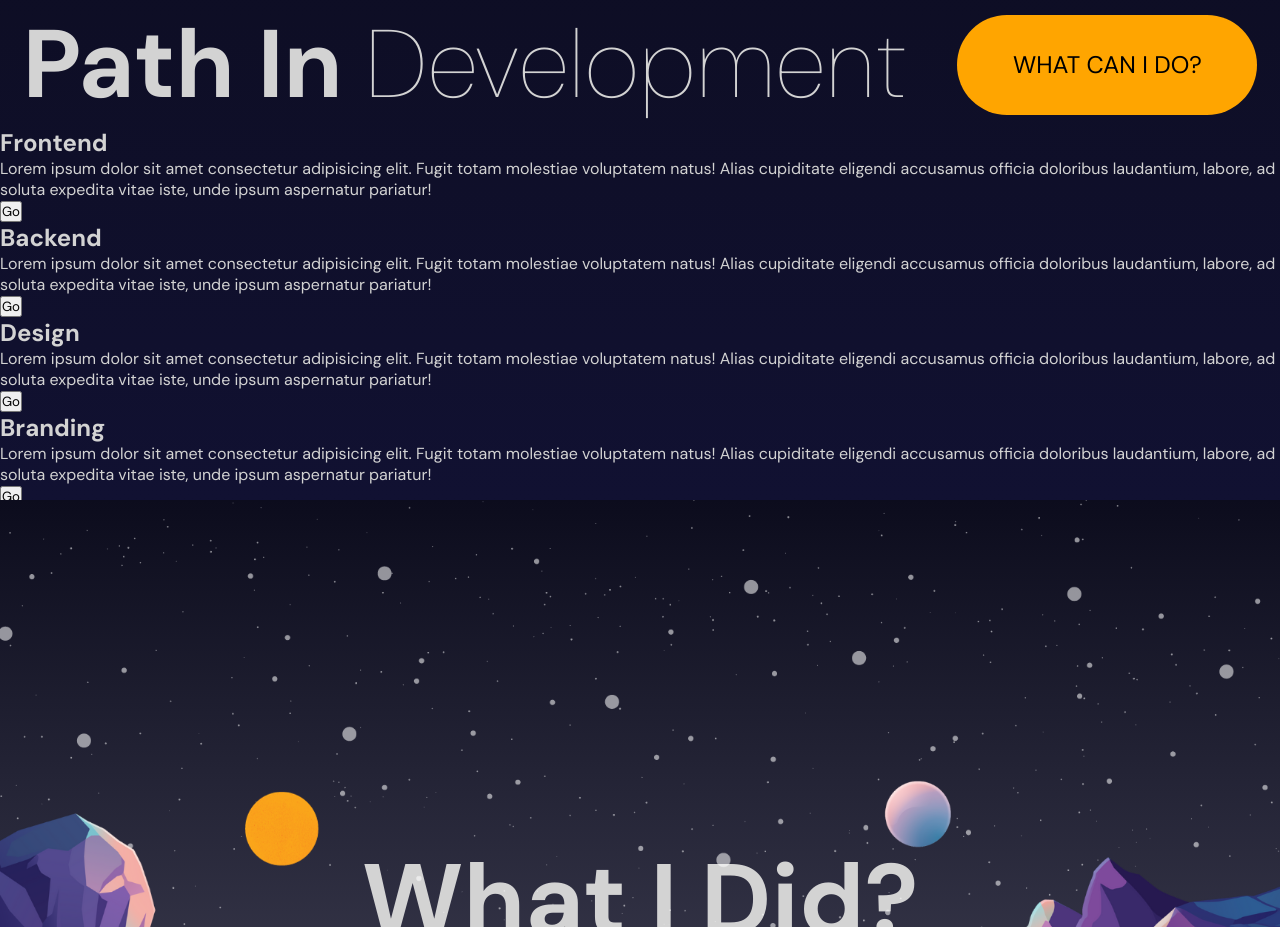
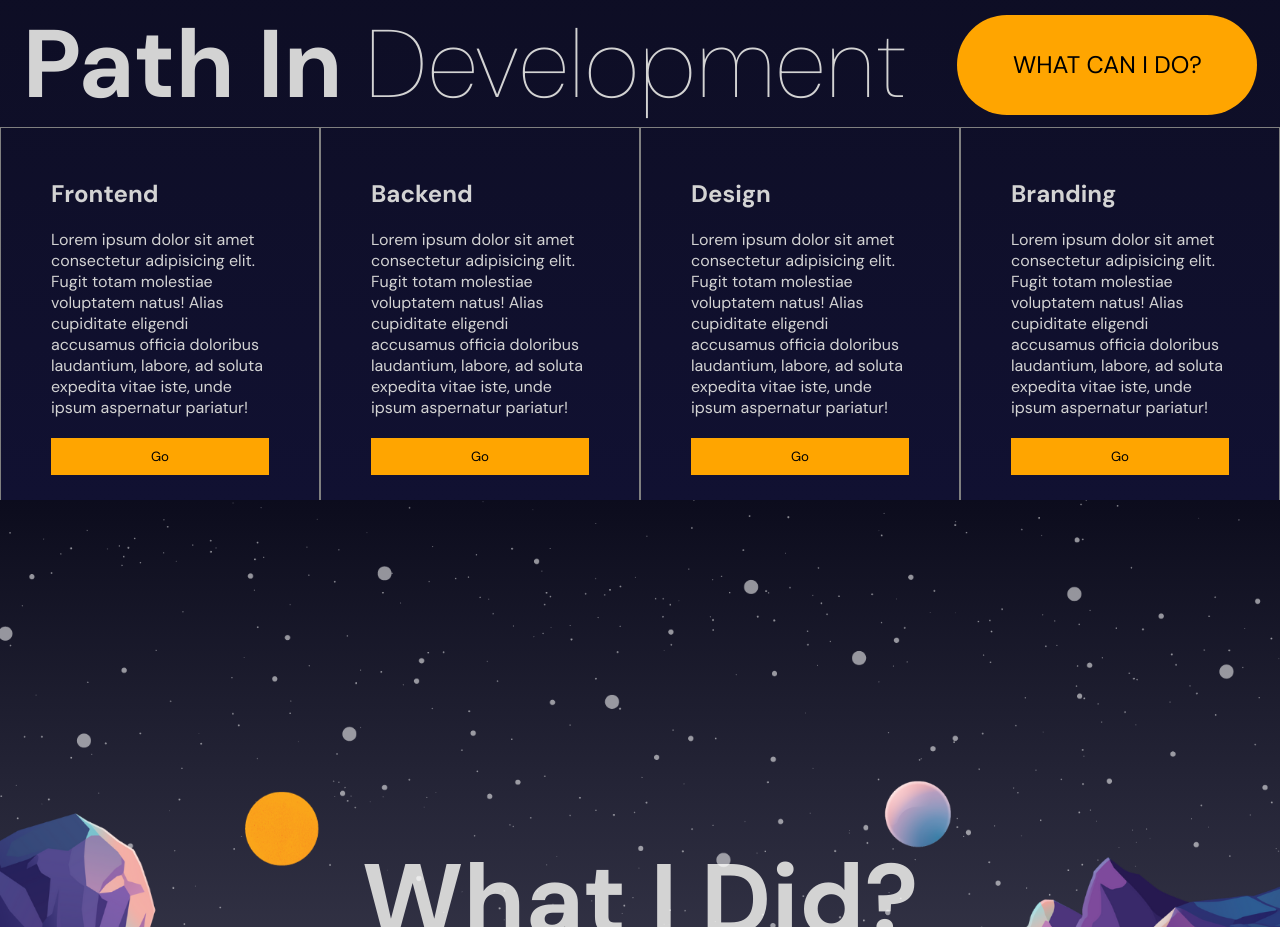
Before and after one commit to agustinibar/my-portfolio, a React (Vite) app: page / in a window 1280 px wide. Shown: the part 1900-2827 px from the top of the page. Built offline with nearby package versions, Linux system fonts and the light colour scheme.

Commit message:
technologies motion

```diff
--- a/src/components/Technologies/Technologies.jsx
+++ b/src/components/Technologies/Technologies.jsx
@@ -21,26 +21,26 @@ const Technologies = () => {
           </div>
       </motion.div>
       <motion.div className="listContainer">
-        <div className="box">
+        <motion.div className="box" whileHover={{ backgroundColor: "lightgray", color: "black"}}>
           <h2>Frontend</h2>
           <p>Lorem ipsum dolor sit amet consectetur adipisicing elit. Fugit totam molestiae voluptatem natus! Alias cupiditate eligendi accusamus officia doloribus laudantium, labore, ad soluta expedita vitae iste, unde ipsum aspernatur pariatur!</p>
           <button>Go</button>
-        </div>
-        <div className="box">
+        </motion.div>
+        <motion.div className="box" whileHover={{ background: "lightgray", color: "black"}}>
           <h2>Backend</h2>
           <p>Lorem ipsum dolor sit amet consectetur adipisicing elit. Fugit totam molestiae voluptatem natus! Alias cupiditate eligendi accusamus officia doloribus laudantium, labore, ad soluta expedita vitae iste, unde ipsum aspernatur pariatur!</p>
           <button>Go</button>
-        </div>
-        <div className="box">
+        </motion.div>
+        <motion.div className="box" whileHover={{ background: "lightgray", color: "black"}}>
           <h2>Design</h2>
           <p>Lorem ipsum dolor sit amet consectetur adipisicing elit. Fugit totam molestiae voluptatem natus! Alias cupiditate eligendi accusamus officia doloribus laudantium, labore, ad soluta expedita vitae iste, unde ipsum aspernatur pariatur!</p>
           <button>Go</button>
-        </div>
-        <div className="box">
+        </motion.div>
+        <motion.div className="box" whileHover={{ background: "lightgray", color: "black"}}>
           <h2>Branding</h2>
           <p>Lorem ipsum dolor sit amet consectetur adipisicing elit. Fugit totam molestiae voluptatem natus! Alias cupiditate eligendi accusamus officia doloribus laudantium, labore, ad soluta expedita vitae iste, unde ipsum aspernatur pariatur!</p>
           <button>Go</button>
-        </div>
+        </motion.div>
       </motion.div>
     </motion.div>
   )
--- a/src/components/Technologies/technologies.scss
+++ b/src/components/Technologies/technologies.scss
@@ -61,5 +61,24 @@
     }
     .listContainer{
         flex: 2;
+        display: flex;
+        max-width: 1366px;
+        margin: auto;
+
+        .box{
+            padding: 50px;
+            border: 0.5px solid gray;
+            display: flex;
+            flex-direction: column;
+            justify-content: space-between;
+            gap: 20px;
+
+            button{
+                padding: 10px;
+                background-color: orange;
+                border: none;
+                cursor: pointer;
+            }
+        }
     }
 }
```
